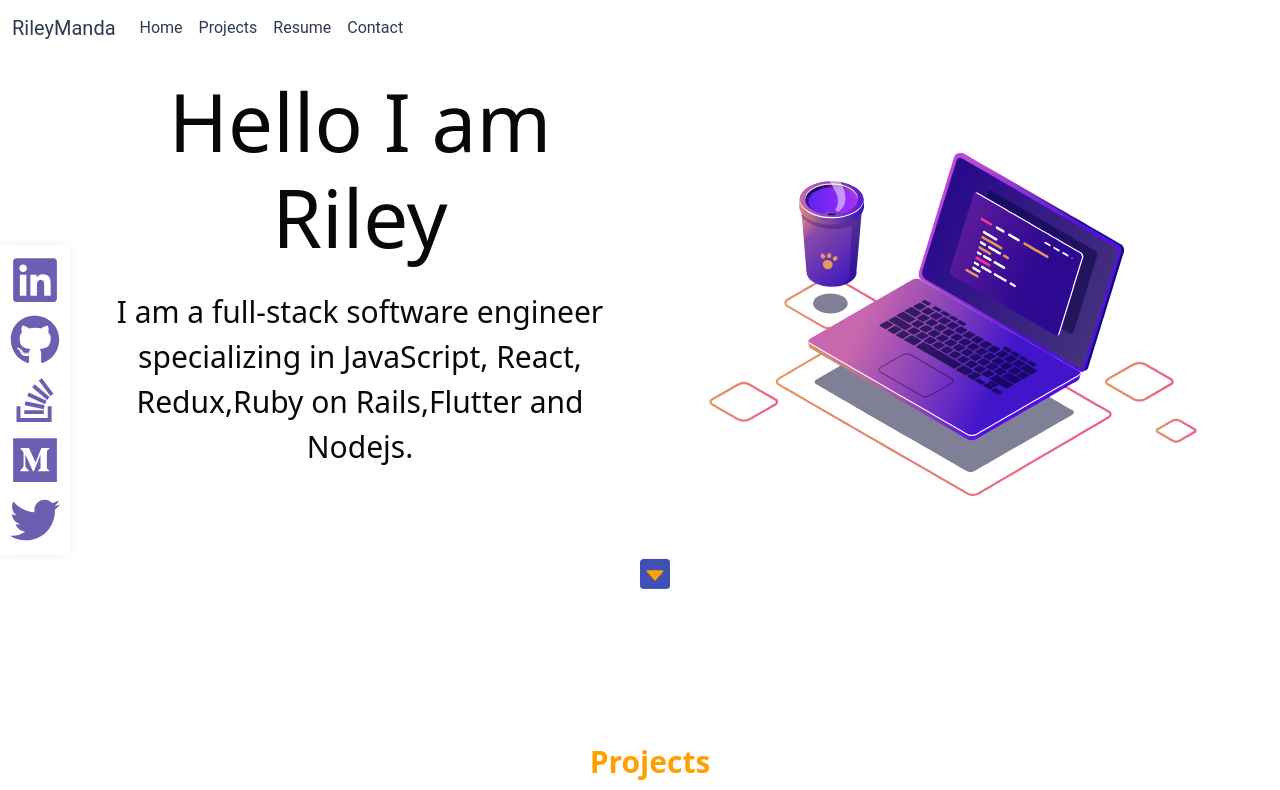
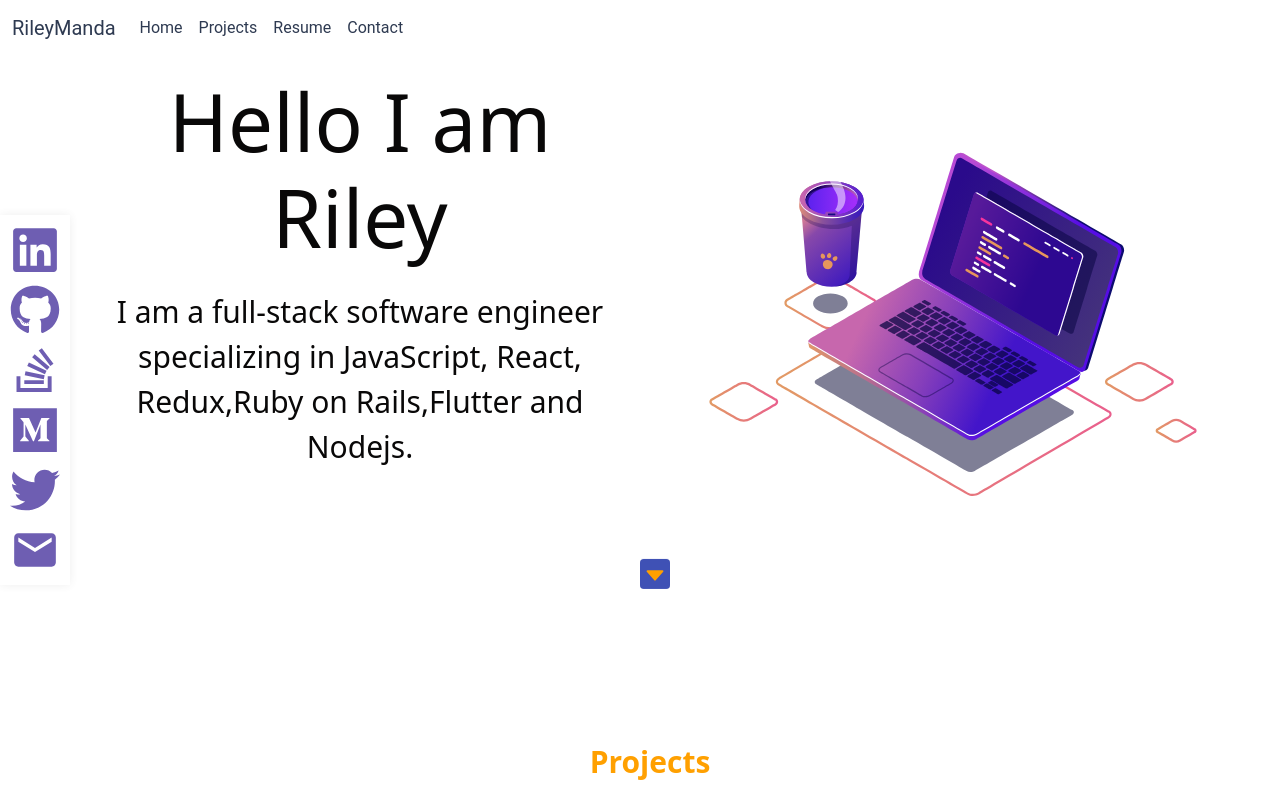
Before and after one commit to RileyManda/portfolio-v1, a React (Vite) app: page / in a window 1280 px wide. Shown: the top 790 px of the page. Built offline with nearby package versions, Linux system fonts and the light colour scheme.

Commit message:
Added email tosocial media component

```diff
--- a/src/components/SocialMedia.jsx
+++ b/src/components/SocialMedia.jsx
@@ -1,8 +1,9 @@
 import { FaTwitter, FaLinkedin, FaGithub, FaStackOverflow, FaMedium } from 'react-icons/fa';
+import { MdEmail } from "react-icons/md";
 
 const SocialMediaButtons = () => {
     return (
-        <div className="social-media-buttons">
+        <div className="social-media-buttons social-anim">
             <a href="https://www.linkedin.com/in/rileymanda/" target="_blank" rel="noopener noreferrer">
                 <FaLinkedin style={{ width: '50px', height: '50px' }} />
             </a>
@@ -18,8 +19,9 @@ const SocialMediaButtons = () => {
             <a href="https://twitter.com/rileycodez" target="_blank" rel="noopener noreferrer">
                 <FaTwitter style={{  width: '50px', height: '50px' }} />
             </a>
-
-
+            <a href="https://twitter.com/rileycodez" target="_blank" rel="noopener noreferrer">
+                <MdEmail style={{ width: '50px', height: '50px' }} />
+            </a>
         </div>
     );
 };
```
